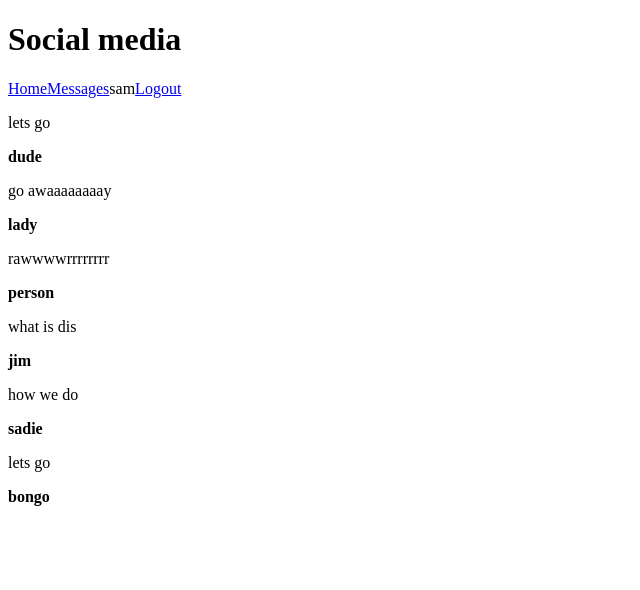
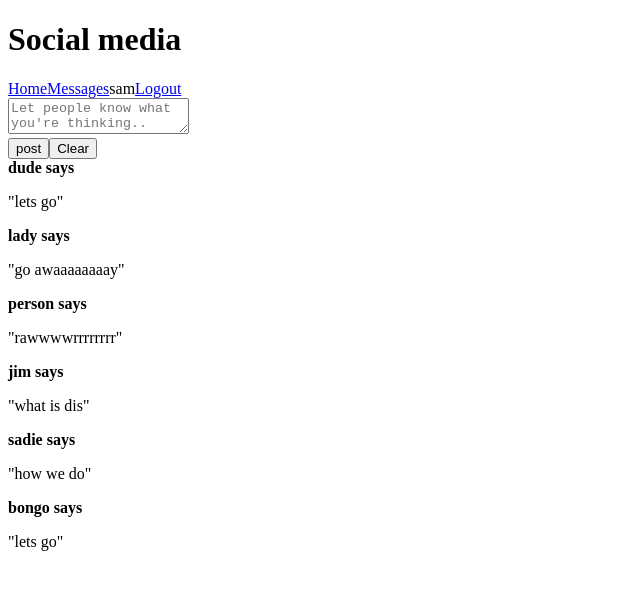
Before and after one commit to harley-ca/fx2-socialmedia, a React (Create React App) app: page / in a window 1280 px wide. Shown: the top 590 px of the page, without its empty margins (0-640 px from the left). Built offline with nearby package versions, Linux system fonts and the light colour scheme.

Commit message:
social media done

```diff
--- a/src/components/App.js
+++ b/src/components/App.js
@@ -15,6 +15,17 @@ const App = () => {
     setLoggedInUser(username)
   }
 
+  const addMessage = (text) => {
+    const message = {
+      text: text,
+      user: loggedInUser,
+      id: messageList[messageList.length - 1].id + 1
+    }
+    setMessageList(
+      (messageList) => [...messageList, message]
+    )
+  }
+
   useEffect(
     ()=>{
       //fetch
@@ -23,13 +34,13 @@ const App = () => {
     ,
     []
   )
-
+  // Multiple conditionals because multiline ternaries look awful and I hate them
   return (
     <div >
       <h1>Social media</h1>
       <Navigation loggedInUser={loggedInUser} activateUser={activateUser} />
       { !loggedInUser && <LoginForm activateUser={activateUser}/> }
-      <MessageForm />
+      { loggedInUser && <MessageForm loggedInUser={loggedInUser} addMessage={addMessage} /> }
       <Messages messageList={messageList}/>
     </div>
   )
--- a/src/components/Message.js
+++ b/src/components/Message.js
@@ -1,8 +1,8 @@
 const Message = ({message}) => {
     return (
         <>
-            <p>{message.text}</p>
-            <strong>{message.user}</strong>
+            <strong>{message.user} says</strong>
+            <p>"{message.text}"</p>
         </>
     )
 }
--- a/src/components/MessageForm.js
+++ b/src/components/MessageForm.js
@@ -1,7 +1,43 @@
-const MessageForm = () => {
+import { useState } from "react"
+
+const MessageForm = ({loggedInUser, addMessage}) => {
+
+    const initialFormData = {
+        text: ""
+    }
+    const [formData, setFormData] = useState(initialFormData)
+
+    const handleFormData = (e) => {
+        setFormData({
+            ...formData,
+            [e.target.name]: e.target.value
+        })
+    }
+
+    const handleSubmit = (e) => {
+        e.preventDefault()
+        if (formData.text == "") {
+            console.log("Can't post an empty message")
+        } else {
+            addMessage(formData.text)
+            console.log(formData)
+            clearMessage()
+        }
+
+    }
+    const clearMessage = () => {
+        setFormData(initialFormData)
+    }
+
     return (
         <>
-
+            <form onSubmit={handleSubmit}>
+                <div>
+                    <textarea type="text" name="text" id="text" value={formData.text} onChange={handleFormData} placeholder="Let people know what you're thinking.."/>
+                </div>
+                <input type="submit" value="post" />
+                <button onClick={clearMessage}>Clear</button>
+            </form>
         </>
     )
 }
--- a/src/components/Messages.js
+++ b/src/components/Messages.js
@@ -4,7 +4,7 @@ const Messages = ({messageList}) => {
     return (
         <>
             {messageList.map(message =>
-                <Message message={message} />
+                <Message key={message.id} message={message} />
             )}
         </>
     )
--- a/src/data/message-list.json
+++ b/src/data/message-list.json
@@ -1,8 +1,8 @@
 [
-    {"text":"lets go" , "user":"dude" },
-    {"text":"go awaaaaaaaay" , "user":"lady" },
-    {"text":"rawwwwrrrrrrrr" , "user":"person" },
-    {"text":"what is dis" , "user":"jim" },
-    {"text":"how we do" , "user":"sadie" },
-    {"text":"lets go" , "user":"bongo" }
+    {"id":1, "text":"lets go" , "user":"dude" },
+    {"id":2, "text":"go awaaaaaaaay" , "user":"lady" },
+    {"id":3, "text":"rawwwwrrrrrrrr" , "user":"person" },
+    {"id":4, "text":"what is dis" , "user":"jim" },
+    {"id":5, "text":"how we do" , "user":"sadie" },
+    {"id":6, "text":"lets go" , "user":"bongo" }
 ]
```
